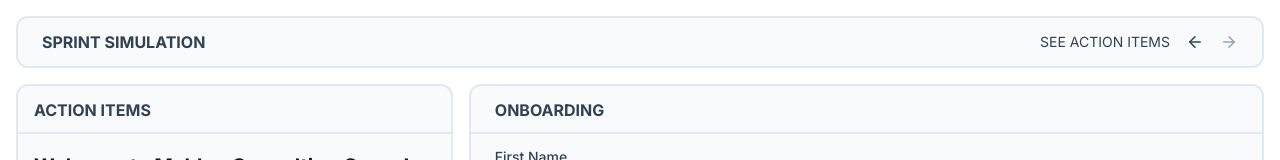
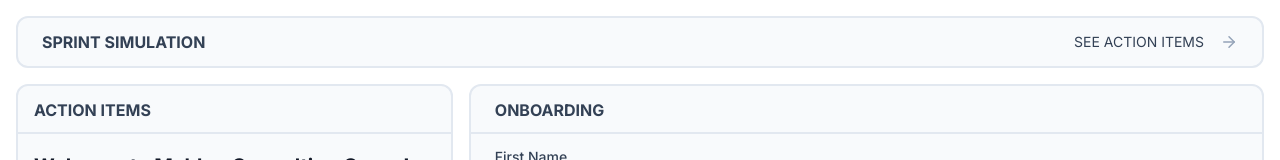
Before and after one commit to jaysella/block-comments, a Next.js app: page /product/sprint in a window 1280 px wide. Shown: the top 160 px of the page. Built offline with nearby package versions, Linux system fonts and the light colour scheme.

Commit message:
Remove BlockControls on last stage

```diff
--- a/app/_components/Sprint.tsx
+++ b/app/_components/Sprint.tsx
@@ -13,7 +13,7 @@ import {
   TooltipTrigger,
 } from "@/app/_components/ui/tooltip";
 import { motion } from "framer-motion";
-import { ArrowLeftIcon, ArrowRightIcon } from "lucide-react";
+import { ArrowRightIcon } from "lucide-react";
 import { useEffect, useState } from "react";
 import {
   ACTION_ITEMS,
@@ -59,7 +59,6 @@ function determineTicketStatus(
 }
 
 export default function Sprint() {
-  const DEV_MODE = process.env.NODE_ENV === "development";
   const MAX_STORIES = 3;
   const MAX_POINTS = 15;
   const MAX_PROBLEMS = 2;
@@ -164,26 +163,13 @@ export default function Sprint() {
         <BlockHeader>
           <BlockTitle title="Sprint Simulation" />
 
+          {stage < ACTION_ITEMS.length - 1 && (
             <BlockControls>
               <span className="mr-2 text-sm uppercase">
                 {canProgress
                   ? `Proceed to Stage ${stage + 1}`
                   : "See Action Items"}
               </span>
-
-            {DEV_MODE && (
-              <Tooltip>
-                <TooltipTrigger
-                  className="p-2 rounded-lg hover:bg-slate-200 dark:hover:bg-slate-700 disabled:cursor-not-allowed disabled:hover:bg-slate-100 disabled:dark:hover:bg-slate-800 disabled:text-slate-400 dark:disabled:text-slate-600"
-                  onClick={() => setStage(stage - 1)}
-                >
-                  <ArrowLeftIcon size={18} />
-                </TooltipTrigger>
-                <TooltipContent>
-                  <p>Previous</p>
-                </TooltipContent>
-              </Tooltip>
-            )}
 
               <Tooltip>
                 <TooltipTrigger
@@ -198,6 +184,7 @@ export default function Sprint() {
                 </TooltipContent>
               </Tooltip>
             </BlockControls>
+          )}
         </BlockHeader>
       </Block>
 
```
Lines whose indentation alone changed are shown as unchanged.
